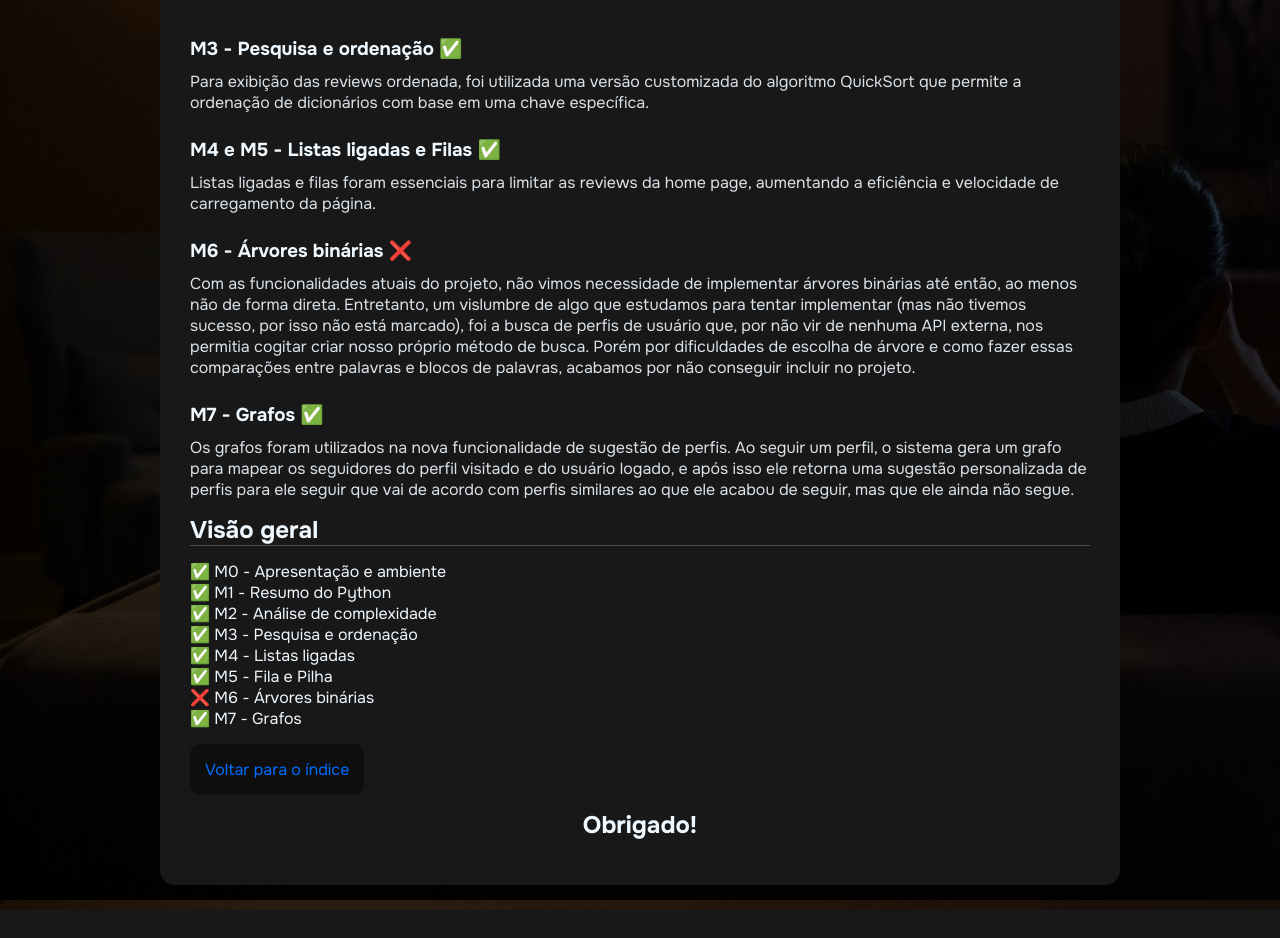
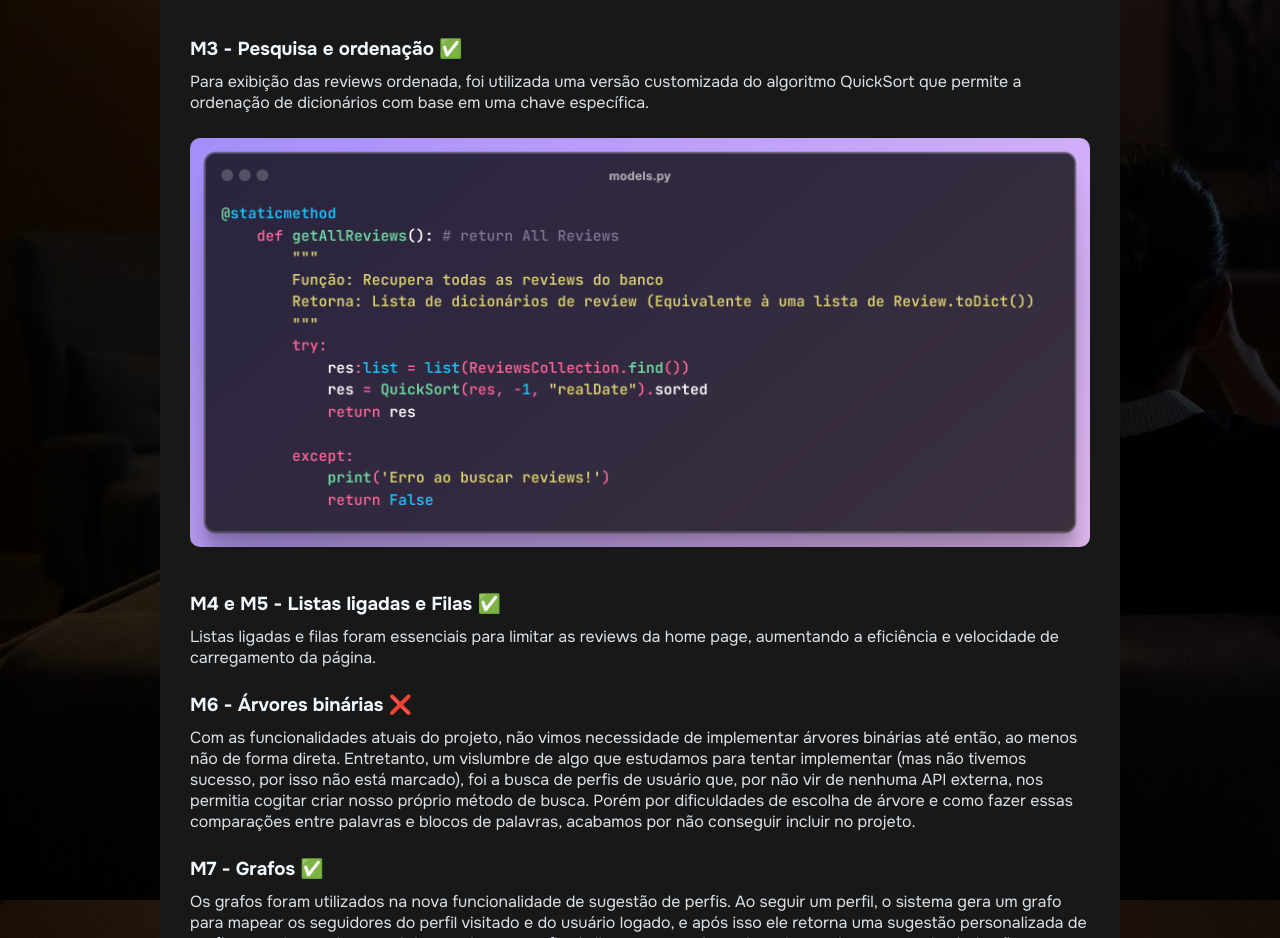
Before and after one commit to joaopedrov0/rankit-presentation, a plain HTML site: page index.html in a window 1280 px wide. Shown: the part 1660-2598 px from the top of the page. Before the commit the page ends 2570 px from the top, so only its background shows below. Drawn offline with nearby package versions, Linux system fonts and the light colour scheme.

Commit message:
foto quicksort

```diff
--- a/index.html
+++ b/index.html
@@ -54,6 +54,8 @@
 
             <p>Para exibição das reviews ordenada, foi utilizada uma versão customizada do algoritmo QuickSort que permite a ordenação de dicionários com base em uma chave específica.</p>
 
+            <img src="./models.py.png" alt="">
+
             <h3 id="EDD-M4">M4 e M5 - Listas ligadas e Filas ✅</h3>
 
             <p>Listas ligadas e filas foram essenciais para limitar as reviews da home page, aumentando a eficiência e velocidade de carregamento da página.</p>
```
